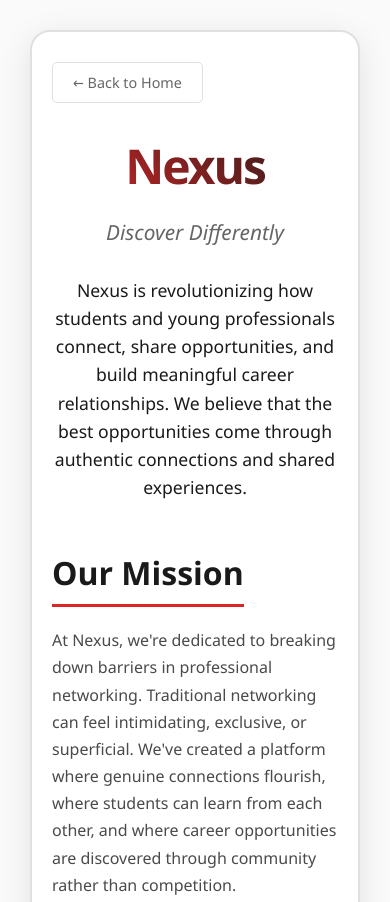
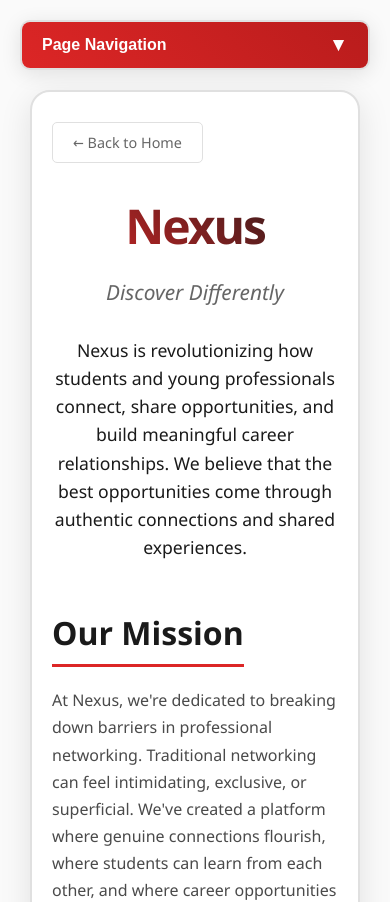
Before and after one commit to DSCoder555/Nexus-Demo, a plain HTML site: page about_us.html in a window 390 px wide. Shown: the top 902 px of the page. Drawn offline with Linux system fonts and the light colour scheme.

Commit message:
Add files via upload

```diff
--- a/about_us.html
+++ b/about_us.html
@@ -19,6 +19,80 @@
             color: #1a1a1a;
         }
 
+        /* Navigation Menu Styles */
+        .nav-menu {
+            position: fixed;
+            top: 20px;
+            left: 20px;
+            z-index: 1000;
+            background: white;
+            border-radius: 10px;
+            box-shadow: 0 4px 20px rgba(0, 0, 0, 0.1);
+            border: 2px solid #e0e0e0;
+            overflow: hidden;
+            transition: all 0.3s ease;
+            max-width: 300px;
+        }
+
+        .nav-toggle {
+            width: 100%;
+            padding: 12px 20px;
+            background: linear-gradient(45deg, #dc2626, #b91c1c);
+            color: white;
+            border: none;
+            cursor: pointer;
+            font-size: 1rem;
+            font-weight: 600;
+            transition: all 0.3s ease;
+            display: flex;
+            align-items: center;
+            justify-content: space-between;
+        }
+
+        .nav-toggle:hover {
+            background: linear-gradient(45deg, #b91c1c, #991b1b);
+        }
+
+        .nav-toggle-icon {
+            font-size: 1.2rem;
+            transition: transform 0.3s ease;
+        }
+
+        .nav-toggle.active .nav-toggle-icon {
+            transform: rotate(180deg);
+        }
+
+        .nav-links {
+            max-height: 0;
+            overflow: hidden;
+            transition: max-height 0.3s ease;
+            background: white;
+        }
+
+        .nav-links.active {
+            max-height: 400px;
+        }
+
+        .nav-links a {
+            display: block;
+            padding: 12px 20px;
+            color: #1a1a1a;
+            text-decoration: none;
+            font-size: 0.95rem;
+            transition: all 0.3s ease;
+            border-bottom: 1px solid #f0f0f0;
+        }
+
+        .nav-links a:hover {
+            background: #f8f9fa;
+            color: #dc2626;
+            padding-left: 30px;
+        }
+
+        .nav-links a:last-child {
+            border-bottom: none;
+        }
+
         .container {
             max-width: 900px;
             margin: 0 auto;
@@ -28,6 +102,8 @@
             box-shadow: 0 8px 32px rgba(0, 0, 0, 0.1);
             border: 2px solid #e0e0e0;
             animation: fadeInUp 0.8s ease-out;
+            margin-left: auto;
+            margin-right: auto;
         }
 
         @keyframes fadeInUp {
@@ -92,6 +168,7 @@
 
         .section {
             margin-bottom: 40px;
+            scroll-margin-top: 100px;
         }
 
         .section h2 {
@@ -182,6 +259,7 @@
             background: #f8f9fa;
             border-radius: 15px;
             border: 2px solid #e0e0e0;
+            scroll-margin-top: 100px;
         }
 
         .cta-section h2 {
@@ -238,6 +316,12 @@
         }
 
         @media (max-width: 768px) {
+            .nav-menu {
+                position: static;
+                margin-bottom: 20px;
+                max-width: 100%;
+            }
+
             .container {
                 padding: 30px 20px;
                 margin: 10px;
@@ -264,13 +348,34 @@
                 grid-template-columns: 1fr;
             }
         }
+
+        /* Smooth scrolling for the entire page */
+        html {
+            scroll-behavior: smooth;
+        }
     </style>
 </head>
 <body>
+    <!-- Navigation Menu -->
+    <div class="nav-menu">
+        <button class="nav-toggle" onclick="toggleMenu()">
+            <span>Page Navigation</span>
+            <span class="nav-toggle-icon">▼</span>
+        </button>
+        <div class="nav-links" id="navLinks">
+            <a href="#hero">About Nexus</a>
+            <a href="#mission">Our Mission</a>
+            <a href="#different">What Makes Us Different</a>
+            <a href="#story">Our Story</a>
+            <a href="#values">Our Values</a>
+            <a href="#cta">Join Us</a>
+        </div>
+    </div>
+
     <div class="container">
         <a href="index.html" class="back-btn">← Back to Home</a>
 
-        <div class="hero-section">
+        <div class="hero-section" id="hero">
             <h1 class="hero-title">Nexus</h1>
             <p class="hero-subtitle">Discover Differently</p>
             <p class="hero-description">
@@ -278,7 +383,7 @@
             </p>
         </div>
 
-        <div class="section">
+        <div class="section" id="mission">
             <h2>Our Mission</h2>
             <p>
                 At Nexus, we're dedicated to breaking down barriers in professional networking. Traditional networking can feel intimidating, exclusive, or superficial. We've created a platform where genuine connections flourish, where students can learn from each other, and where career opportunities are discovered through community rather than competition.
@@ -288,7 +393,7 @@
             </p>
         </div>
 
-        <div class="section">
+        <div class="section" id="different">
             <h2>What Makes Us Different</h2>
             <div class="features-grid">
                 <div class="feature-card">
@@ -314,7 +419,7 @@
             </div>
         </div>
 
-        <div class="stats-section">
+        <!-- <div class="stats-section">
             <h2 style="color: white; border-color: white;">Growing Community</h2>
             <div class="stats-grid">
                 <div class="stat-item">
@@ -334,19 +439,19 @@
                     <p>User Satisfaction</p>
                 </div>
             </div>
-        </div>
+        </div> -->
 
-        <div class="section">
+        <div class="section" id="story">
             <h2>Our Story</h2>
             <p>
-                Nexus was founded by a group of recent graduates who experienced firsthand the challenges of transitioning from university to career. We noticed that while social media connects us socially, there was a gap in platforms designed specifically for meaningful professional connections among students and young professionals.
+                Nexus was founded by a group of undergraduates who experienced firsthand the challenges of transitioning from university to career. We noticed that while social media connects us socially, there was a gap in platforms designed specifically for meaningful professional connections among students and young professionals.
             </p>
             <p>
-                Launched in 2023, Nexus has quickly grown to become the go-to platform for students seeking authentic career connections. Our team combines expertise in technology, education, and career development to create an experience that truly serves our community's needs.
+                Launched in 2025, Nexus has quickly grown to become the go-to platform for students seeking authentic career connections. Our team combines expertise in technology, education, and career development to create an experience that truly serves our community's needs.
             </p>
         </div>
 
-        <div class="section">
+        <div class="section" id="values">
             <h2>Our Values</h2>
             <p><strong>Authenticity:</strong> We believe in real connections over superficial networking. Every interaction should add genuine value to both parties.</p>
             <p><strong>Inclusivity:</strong> Career opportunities should be accessible to everyone, regardless of background, institution, or connections.</p>
@@ -354,11 +459,44 @@
             <p><strong>Growth:</strong> Every connection is an opportunity to learn, grow, and help others on their journey.</p>
         </div>
 
-        <div class="cta-section">
+        <div class="cta-section" id="cta">
             <h2>Ready to Discover Differently?</h2>
             <p>Join thousands of students and young professionals who are building their careers through authentic connections.</p>
             <a href="account_creation.html" class="btn btn-primary">Join Nexus Today</a>
         </div>
     </div>
+
+    <script>
+        function toggleMenu() {
+            const navLinks = document.getElementById('navLinks');
+            const navToggle = document.querySelector('.nav-toggle');
+
+            navLinks.classList.toggle('active');
+            navToggle.classList.toggle('active');
+        }
+
+        // Close menu when clicking on a link
+        document.querySelectorAll('.nav-links a').forEach(link => {
+            link.addEventListener('click', () => {
+                const navLinks = document.getElementById('navLinks');
+                const navToggle = document.querySelector('.nav-toggle');
+
+                navLinks.classList.remove('active');
+                navToggle.classList.remove('active');
+            });
+        });
+
+        // Close menu when clicking outside
+        document.addEventListener('click', (e) => {
+            const navMenu = document.querySelector('.nav-menu');
+            const navLinks = document.getElementById('navLinks');
+            const navToggle = document.querySelector('.nav-toggle');
+
+            if (!navMenu.contains(e.target)) {
+                navLinks.classList.remove('active');
+                navToggle.classList.remove('active');
+            }
+        });
+    </script>
 </body>
 </html>
```
Also changed, not shown: nexus_posts.html (+3 -3 lines), nexus_profile.html (+3 -3 lines), nexus_profiles.html (+3 -3 lines).
